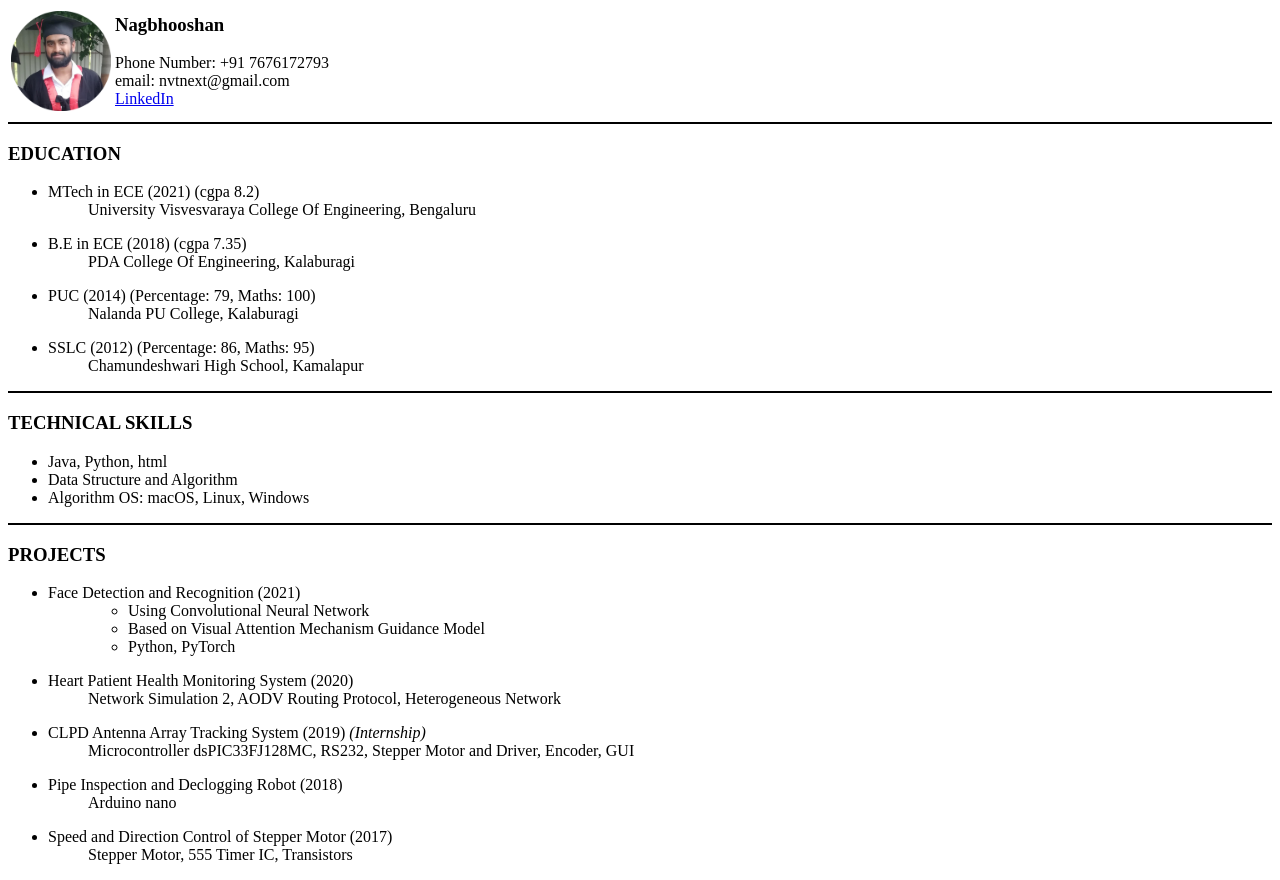
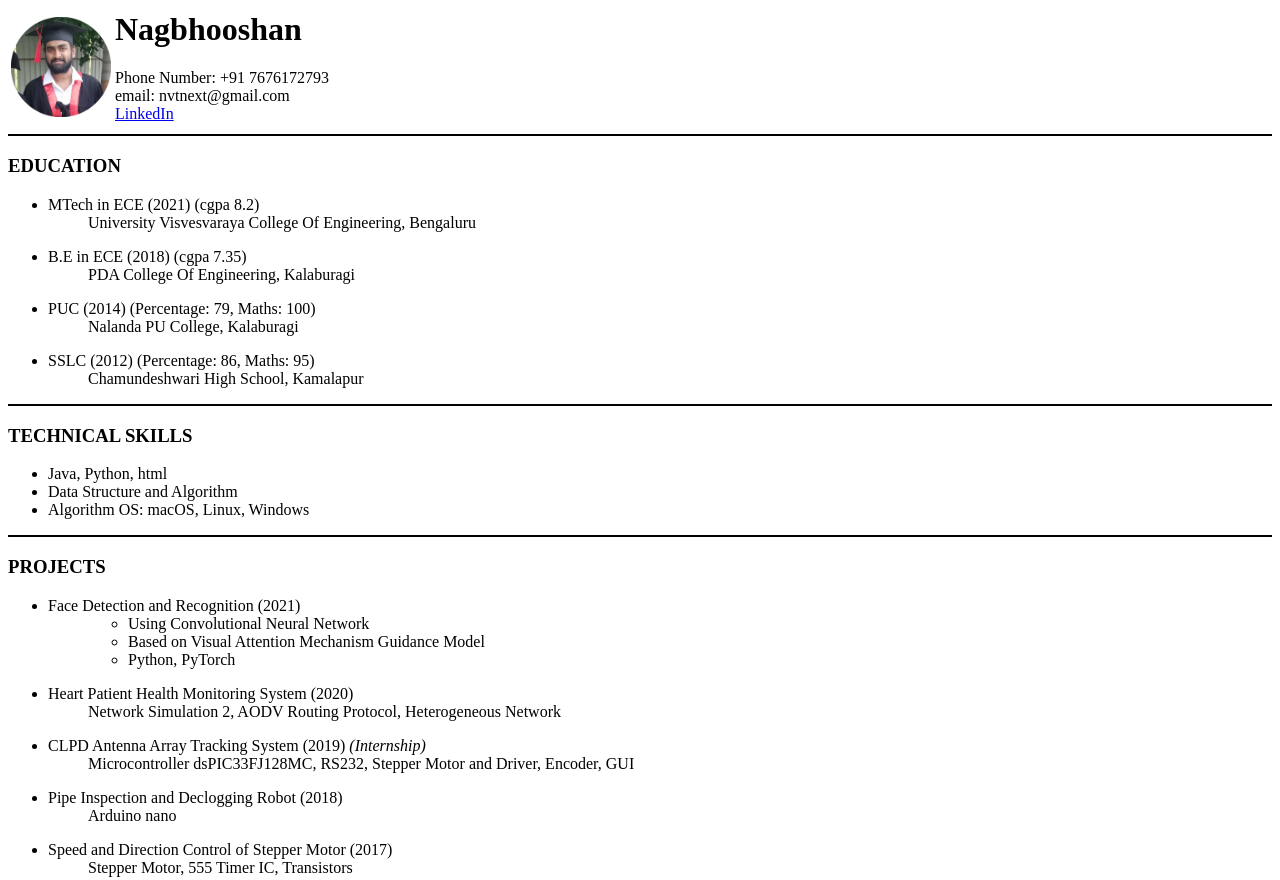
Before and after one commit to nvtnext/cv, a plain HTML site: page index.html in a window 1280 px wide. Shown: the top 880 px of the page. Drawn offline with Linux system fonts and the light colour scheme.

Commit message:
Update index.html

```diff
--- a/index.html
+++ b/index.html
@@ -9,7 +9,7 @@
 
                 </td>
                 <td>
-                    <h3><strong>Nagbhooshan</strong></h3>
+                    <h1>Nagbhooshan</h1>
                     <p>Phone Number: +91 7676172793 <br> email: nvtnext@gmail.com <br> <a href="https://www.linkedin.com/in/nagbhooshan-tamke-6a2165162/">LinkedIn </a></p>
 
                 </td>
```
